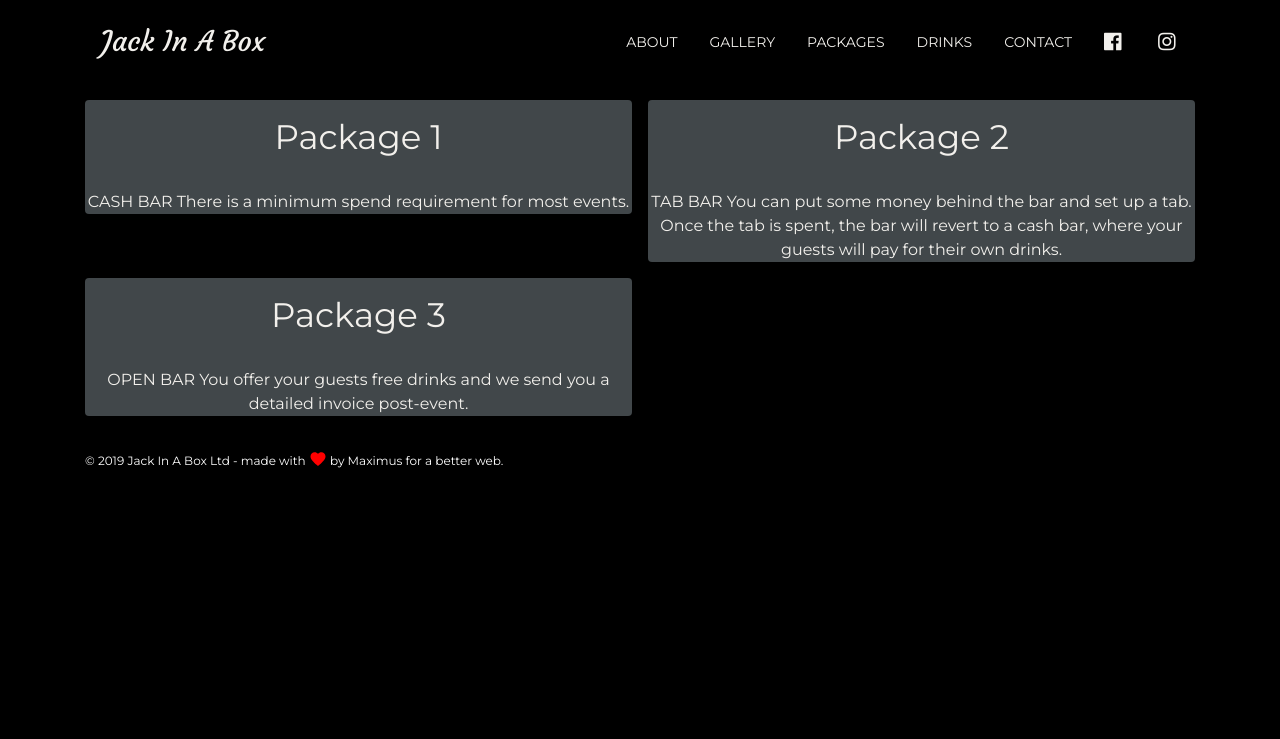
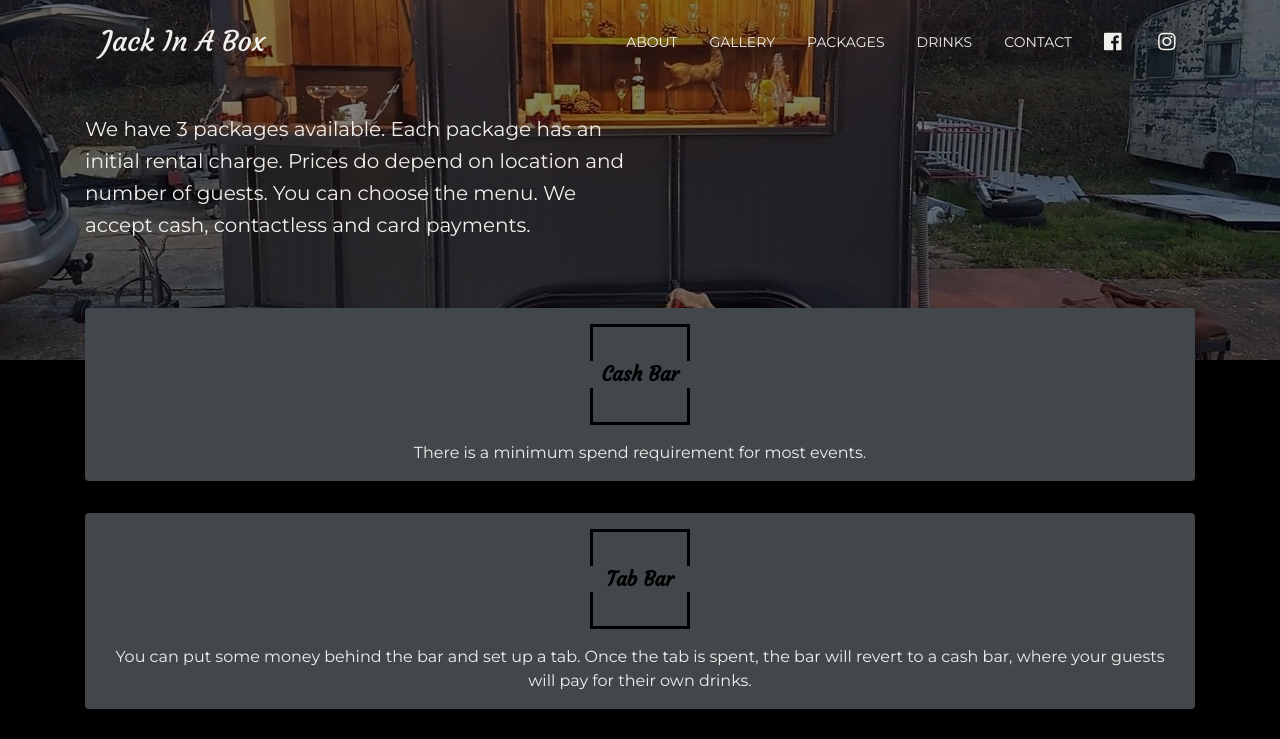
Before and after one commit to sdeagh/jackinabox, a React (Create React App) app: page /packages in a window 1280 px wide. Shown: the top 739 px of the page. Built offline with nearby package versions, Linux system fonts and the light colour scheme.

Commit message:
packages page

```diff
--- a/src/LandingPage/LandingPage.jsx
+++ b/src/LandingPage/LandingPage.jsx
@@ -20,7 +20,7 @@ function LandingPage(props) {
   const { classes } = props;
   return (
     <div>
-      <Parallax filter image={BackgroundImage}>
+      <Parallax filter size="large" image={BackgroundImage}>
         <div className={classes.container}>
           <GridContainer>
             <GridItem xs={12} sm={12} md={6}>
--- a/src/LandingPage/LandingPageStyle.jsx
+++ b/src/LandingPage/LandingPageStyle.jsx
@@ -5,15 +5,6 @@ const landingPageStyle = (theme) => ({
     zIndex: '12',
     color: theme.palette.text.primary,
     ...container,
-  },
-  title: {
-    color: theme.palette.text.primary,
-    margin: '1.75rem 0 0.875rem',
-    textDecoration: 'none',
-    fontWeight: '700',
-    marginBottom: '1rem',
-    minHeight: '32px',
-    textAlign: 'center',
   },
   main: {
     background: theme.palette.background.paper,
--- a/src/Packages/Packages.jsx
+++ b/src/Packages/Packages.jsx
@@ -5,51 +5,79 @@ import Grid from '@material-ui/core/Grid';
 import Typography from '@material-ui/core/Typography';
 import Paper from '@material-ui/core/Paper';
 
+import Parallax from '../Parallax/Parallax';
+import GridContainer from '../components/Grid/GridContainer';
+import GridItem from '../components/Grid/GridItem';
+
 import packagesStyle from './PackagesStyle';
+import BackgroundImage from '../assets/img/jackbox1.jpg';
 
 const useStyles = makeStyles(packagesStyle);
 
 function Packages() {
   const classes = useStyles();
   return (
+    <div>
+      <Parallax filter medium image={BackgroundImage} className={classes.back}>
+        <div className={classes.container}>
+          <GridContainer>
+            <GridItem xs={12} sm={12} md={6}>
+              <Typography variant="h6" gutterBottom className={classes.title}>
+                We have 3 packages available. Each package has an initial rental charge.
+                Prices do depend on location and number of guests.
+                You can choose the menu.
+                We accept cash, contactless and card payments.
+              </Typography>
+            </GridItem>
+          </GridContainer>
+        </div>
+      </Parallax>
+
+      <div className={`${classes.mainRaised}`}>
         <div className={classes.container}>
           <Grid container spacing={2} className={classes.gridContainer}>
 
-        <Grid item md={6} sm={12} className={classes.gridItem}>
-          <Paper>
-            <Typography paragraph variant="h4" className={classes.heading}>
-              Package 1
+            <Grid item md={12} sm={12} className={classes.gridItem}>
+              <Paper className={classes.paper}>
+                <div className={classes.logoTop} />
+                <Typography variant="h5" className={classes.heading}>
+                  Cash Bar
                 </Typography>
+                <div className={classes.logoBottom} />
                 <Typography variant="body1">
-            CASH BAR
                   There is a minimum spend requirement for most events.
                 </Typography>
               </Paper>
             </Grid>
 
-        <Grid item md={6} sm={12} className={classes.gridItem}>
-          <Paper>
-            <Typography paragraph variant="h4" className={classes.heading}>
-              Package 2
+            <Grid item md={12} sm={12} className={classes.gridItem}>
+              <Paper className={classes.paper}>
+                <div className={classes.logoTop} />
+
+                <Typography variant="h5" className={classes.heading}>
+              Tab Bar
                 </Typography>
+                <div className={classes.logoBottom} />
+
                 <Typography variant="body1">
-            TAB BAR
               You can put some money behind the bar and set up a tab.
-Once the tab is spent, the bar will revert to a cash bar, where your guests will pay for their own drinks.
+              Once the tab is spent, the bar will revert to a cash bar,
+              where your guests will pay for their own drinks.
                 </Typography>
               </Paper>
             </Grid>
 
-        <Grid item md={6} sm={12} className={classes.gridItem}>
-          <Paper>
-            <Typography paragraph variant="h4" className={classes.heading}>
-              Package 3
+            <Grid item md={12} sm={12} className={classes.gridItem}>
+              <Paper className={classes.paper}>
+                <div className={classes.logoTop} />
+
+                <Typography variant="h5" className={classes.heading}>
+              Open Bar
                 </Typography>
+                <div className={classes.logoBottom} />
+
                 <Typography variant="body1">
-            OPEN BAR
               You offer your guests free drinks and we send you a detailed invoice post-event.
-
-
                 </Typography>
               </Paper>
             </Grid>
@@ -57,6 +85,8 @@ You offer your guests free drinks and we send you a detailed invoice post-event.
           </Grid>
 
         </div>
+      </div>
+    </div>
   );
 }
 
--- a/src/Packages/PackagesStyle.jsx
+++ b/src/Packages/PackagesStyle.jsx
@@ -4,13 +4,9 @@ import {
 
 const packagesStyle = (theme) => ({
   container: {
+    color: theme.palette.text.primary,
+    zIndex: 12,
     ...container,
-    flex: '1',
-    alignItems: 'center',
-    justifyContent: 'space-between',
-    display: 'flex',
-    flexWrap: 'nowrap',
-    paddingTop: '100px',
   },
   gridContainer: {
     flexGrow: 1,
@@ -18,9 +14,45 @@ const packagesStyle = (theme) => ({
   },
   gridItem: {
     textAlign: 'center',
+    marginBottom: theme.spacing(2),
+  },
+  paper: {
+    padding: theme.spacing(2),
+  },
+  logoTop: {
+    borderTop: '3px solid black',
+    borderLeft: '3px solid black',
+    borderRight: '3px solid black',
+    width: '100px',
+    height: '37px',
+    margin: '0 auto',
+  },
+  logoBottom: {
+    borderBottom: '3px solid black',
+    borderLeft: '3px solid black',
+    borderRight: '3px solid black',
+    width: '100px',
+    height: '37px',
+    margin: '0 auto',
+    marginBottom: theme.spacing(2),
   },
   heading: {
-    padding: theme.spacing(2),
+    fontFamily: 'Courgette',
+    color: 'black',
+    fontWeight: '700',
+    fontSize: '20px',
+  },
+  // main: {
+  //   background: theme.palette.background.paper,
+  //   position: 'relative',
+  //   margin: '0 30px 0px 30px',
+  //   borderRadius: theme.spacing(1),
+  //   boxShadow: '6px 6px 24px 2px rgba(255, 255, 255, 0.14), 6px 6px 24px 5px rgba(255, 255, 255, 0.12), 0px 6px 1px -5px rgba(255, 255, 255, 0.12)',
+  // },
+  mainRaised: {
+    position: 'relative',
+    margin: '-60px 30px 0px',
+    borderRadius: theme.spacing(6),
   },
 });
 
--- a/src/Parallax/Parallax.jsx
+++ b/src/Parallax/Parallax.jsx
@@ -40,15 +40,17 @@ export default function Parallax(props) {
   });
 
   const {
-    filter, className, children, style, image, small,
+    filter, className, children, style, image, small, medium,
   } = props;
   const classes = useStyles();
   const parallaxClasses = classNames({
     [classes.parallax]: true,
     [classes.filter]: filter,
     [classes.small]: small,
+    [classes.medium]: medium,
     [className]: className !== undefined,
   });
+  console.log('Classes: ', parallaxClasses);
   return (
     <div
       className={parallaxClasses}
@@ -70,4 +72,5 @@ Parallax.propTypes = {
   style: PropTypes.string,
   image: PropTypes.string,
   small: PropTypes.bool,
+  medium: PropTypes.bool,
 };
--- a/src/Parallax/ParallaxStyle.jsx
+++ b/src/Parallax/ParallaxStyle.jsx
@@ -18,7 +18,7 @@ const parallaxStyle = {
     },
     '&:after,&:before': {
       position: 'absolute',
-      zIndex: '1',
+      zIndex: 1,
       width: '100%',
       height: '100%',
       display: 'block',
@@ -27,6 +27,12 @@ const parallaxStyle = {
       content: "''",
     },
   },
+  large: {
+    height: '90vh',
+  },
+  medium: {
+    height: '45vh',
+  },
   small: {
     height: '180px',
   },
```
Lines whose indentation alone changed are shown as unchanged.
